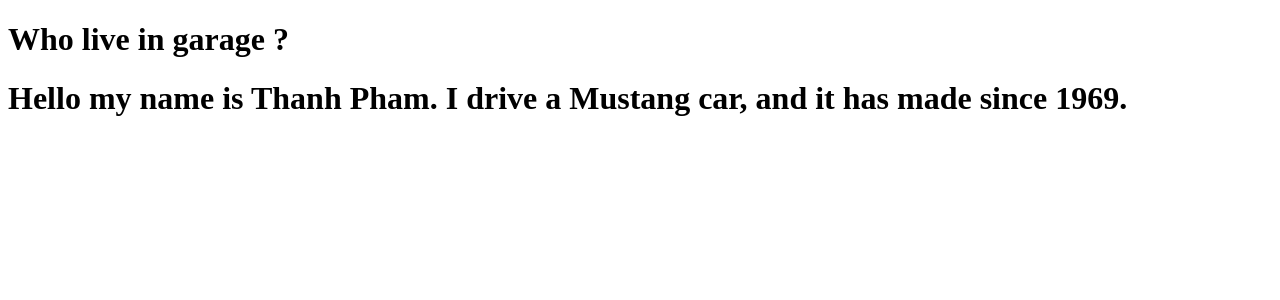
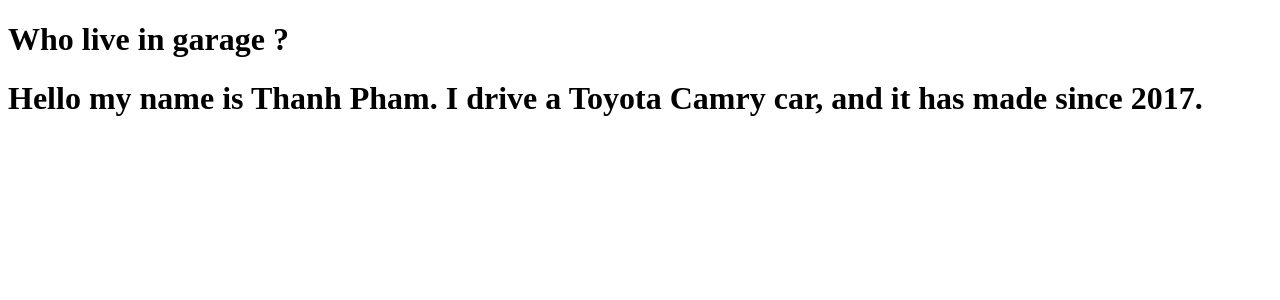
Before and after one commit to thanhpham091790/reactjs, a React (Vite) app in the folder 01-react-tutorial/my-react-app/: page / in a window 1280 px wide. Shown: the top 300 px of the page. Built offline with nearby package versions, Linux system fonts and the light colour scheme.

Commit message:
You can send the content between the opening and closing tags of a component, to another component using the props.children property.

```diff
--- a/01-react-tutorial/my-react-app/src/Car.jsx
+++ b/01-react-tutorial/my-react-app/src/Car.jsx
@@ -1,9 +1,9 @@
 function Car(props) {
-    let { carinfo } = props;
+    let { carinfo, children } = props;
     let { model, ...rest } = carinfo;
     return (
         <>
-            <h1>Hello my name is Thanh Pham. I drive a {model} car, and it has made since {rest.year}.</h1>
+            <h1>Hello my name is Thanh Pham. I drive a {children} {model} car, and it has made since {rest.year}.</h1>
         </>
     );
 }
--- a/01-react-tutorial/my-react-app/src/Garage.jsx
+++ b/01-react-tutorial/my-react-app/src/Garage.jsx
@@ -2,12 +2,12 @@
 import Car from './Car';
 
 function Garage() {
-    let carinfo = { model: "Mustang", year: 1969 };
+    let carinfo = { model: "Camry", year: 2017 };
 
     return (
         <>
             <h1>Who live in garage ?</h1>
-            <Car carinfo={carinfo} />
+            <Car carinfo={carinfo}>Toyota</Car>
         </>
     );
 }
```
